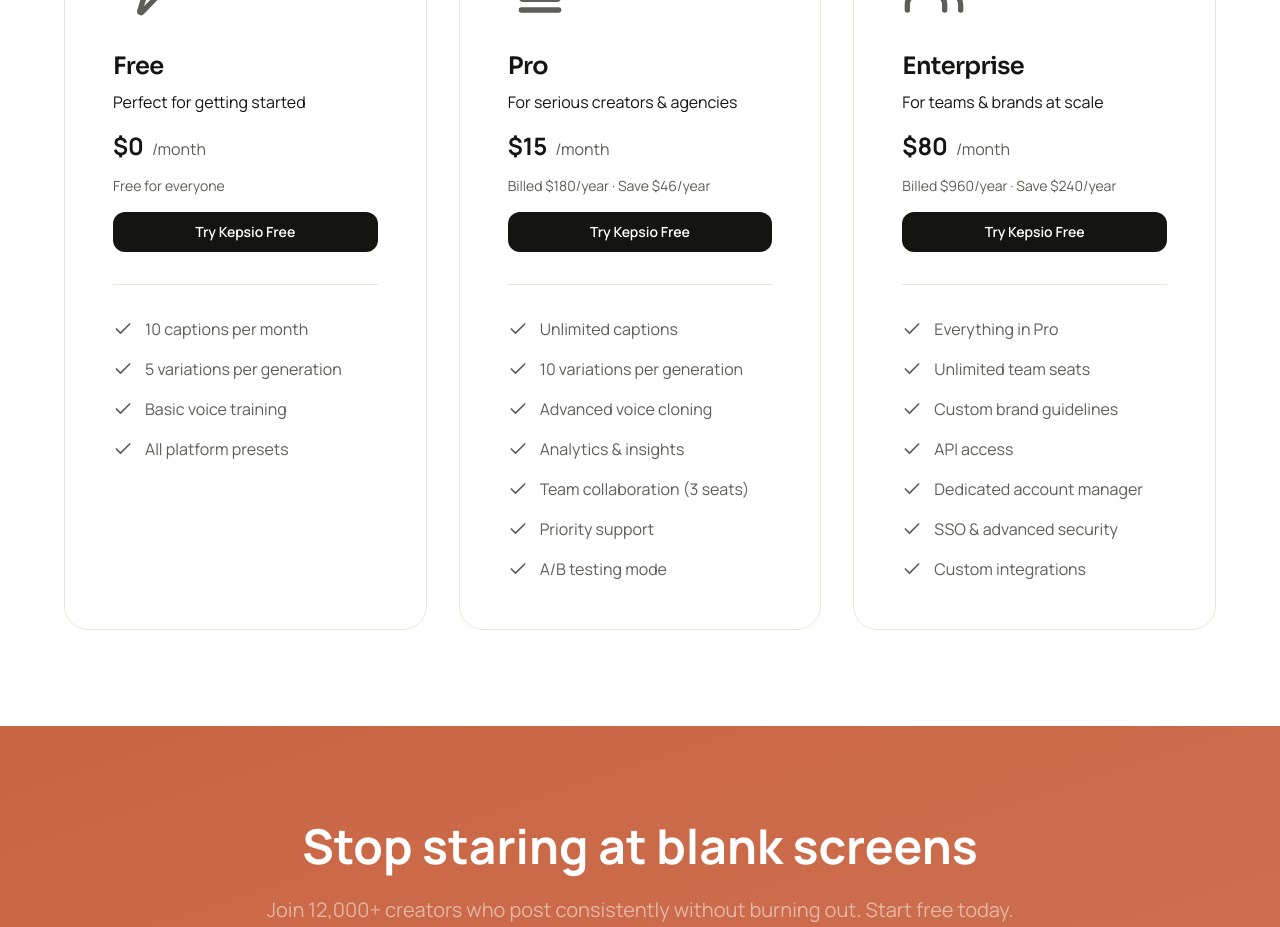
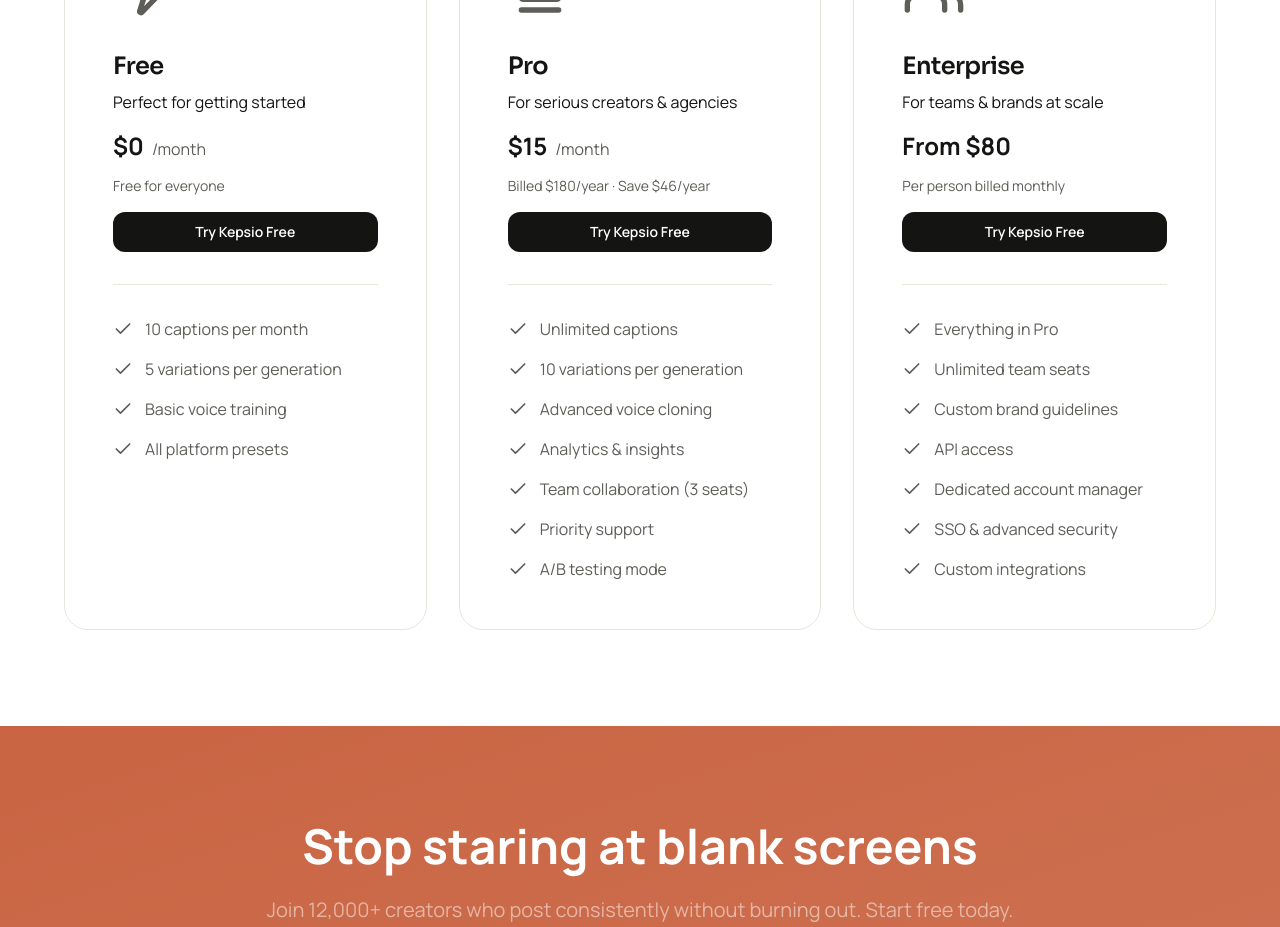
Before and after one commit to uxfris/kepsio, a Next.js app: page / in a window 1280 px wide. Shown: the part 3360-4287 px from the top of the page. Built offline with nearby package versions, Linux system fonts and the light colour scheme.

Commit message:
Set up the pricing rate

```diff
--- a/app/(marketing)/page.tsx
+++ b/app/(marketing)/page.tsx
@@ -19,6 +19,7 @@ import {
   FEATURES,
   TESTIMONIALS,
 } from "../../lib/constants/marketing";
+import { PRICING_CONFIG } from "../../lib/constants/pricing";
 
 // Lazy load heavy components
 const LazyTestimonialsSection = lazy(() =>
@@ -72,7 +73,7 @@ export default function HomePage() {
 
   const { formatPrice, getAnnualSavings } = usePricing({
     billingCycle,
-    annualDiscountPercentage: 20, // 20% annual discount
+    annualDiscountPercentage: PRICING_CONFIG.annualDiscountPercentage,
   });
 
   const planOrder = ["free", "pro", "enterprise"] as const;
--- a/components/pricing/PricingCard.tsx
+++ b/components/pricing/PricingCard.tsx
@@ -40,19 +40,32 @@ const PricingCard = memo<PricingCardProps>(
           <p className="text-md text-text-head mb-4">{plan.description}</p>
           <div className="flex items-baseline gap-2">
             <span className="text-2xl font-bold text-text-head">
-              ${formatPrice(plan.price)}
+              {plan.id === "enterprise" ? "From $" : "$"}
+              {formatPrice(plan.price)}
             </span>
-            <span className="text-text-body">/month</span>
+            <span className="text-text-body">
+              {plan.id === "enterprise" ? "" : "/month"}
+            </span>
           </div>
-          {billingCycle === "annual" && getAnnualSavings && plan.price > 0 && (
+          {billingCycle === "annual" &&
+            getAnnualSavings &&
+            plan.price > 0 &&
+            plan.id !== "enterprise" && (
               <p className="text-text-body text-sm mt-2">
                 Billed ${formatPrice(plan.price) * 12}/year · Save $
                 {getAnnualSavings(plan.price)}/year
               </p>
             )}
-          {billingCycle === "monthly" && plan.price > 0 && (
+          {billingCycle === "monthly" &&
+            plan.price > 0 &&
+            plan.id !== "enterprise" && (
               <p className="text-text-body text-sm mt-2">
                 Billed monthly · Cancel anytime
+              </p>
+            )}
+          {plan.id === "enterprise" && (
+            <p className="text-text-body text-sm mt-2">
+              Per person billed monthly
             </p>
           )}
           {plan.price === 0 && (
```
Lines whose indentation alone changed are shown as unchanged.
